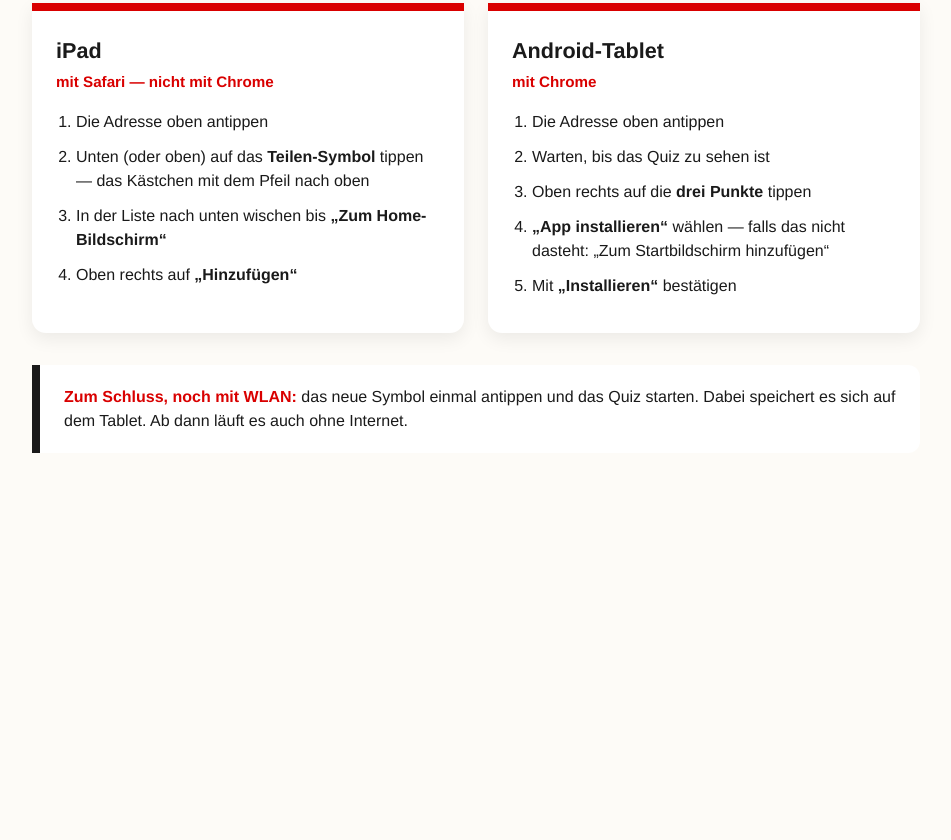
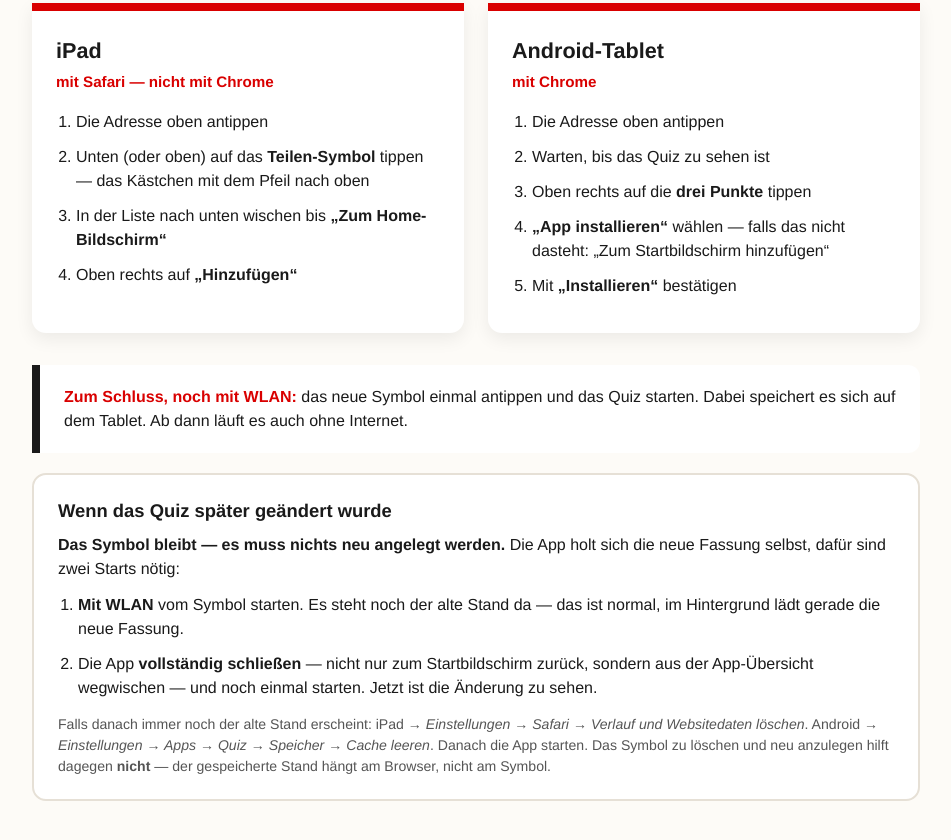
Before and after one commit to JuneJunilia/gleichstellungs-quiz, a plain HTML site: page anleitung.html in a window 1280 px wide. Shown: the part 392-1232 px from the top of the page, without its empty margins (164-1115 px from the left). Before the commit the page ends 901 px from the top, so only its background shows below. Drawn offline with Linux system fonts and the light colour scheme.

Commit message:
Kurzanleitung: was bei einer Aenderung zu tun ist
Nach der Textaenderung kam die Frage auf, ob die App neu auf den Homescreen
gelegt werden muss. Muss sie nicht — aber es braucht zwei Starts, und beim
ersten sieht es nach einem misslungenen Upload aus. Genau da geben Leute auf,
deshalb steht es jetzt auf dem Blatt, das die Kolleginnen bekommen.

Dazu der Hinweis, dass Symbol loeschen und neu anlegen nicht hilft: der
gespeicherte Stand haengt am Browser, nicht am Symbol. Das ist die
naheliegende und falsche Reaktion.

```diff
--- a/anleitung.html
+++ b/anleitung.html
@@ -38,11 +38,17 @@
   .abschluss { background: #fff; border-left: 8px solid #1a1a1a; padding: 20px 24px; margin-top: 32px; border-radius: 0 12px 12px 0; }
   .abschluss b { color: #d90000; }
 
+  .spaeter { background: #fff; border: 2px solid #e6e0d6; border-radius: 14px; padding: 22px 24px; margin-top: 20px; }
+  .spaeter h2 { font-size: 1.15rem; margin-bottom: 8px; }
+  .spaeter ol { margin: 12px 0 0 20px; }
+  .spaeter .klein { font-size: .88rem; color: #555; margin-top: 14px; }
+
   @media print {
     body { padding: 0; background: #fff; }
     .karte, .abschluss { box-shadow: none; border-color: #000; }
     .adresse { background: #fff; color: #000; border: 2px solid #000; }
     .qr { border: 1px solid #000; }
+    .spaeter { border-color: #000; }
   }
 </style>
 </head>
@@ -94,5 +100,22 @@
   Dabei speichert es sich auf dem Tablet. Ab dann läuft es auch ohne Internet.
 </div>
 
+<div class="spaeter">
+  <h2>Wenn das Quiz später geändert wurde</h2>
+  <p><b>Das Symbol bleibt — es muss nichts neu angelegt werden.</b> Die App holt sich die neue
+  Fassung selbst, dafür sind zwei Starts nötig:</p>
+  <ol>
+    <li><b>Mit WLAN</b> vom Symbol starten. Es steht noch der alte Stand da — das ist normal,
+    im Hintergrund lädt gerade die neue Fassung.</li>
+    <li>Die App <b>vollständig schließen</b> — nicht nur zum Startbildschirm zurück, sondern aus
+    der App-Übersicht wegwischen — und noch einmal starten. Jetzt ist die Änderung zu sehen.</li>
+  </ol>
+  <p class="klein">Falls danach immer noch der alte Stand erscheint:
+  iPad → <i>Einstellungen → Safari → Verlauf und Websitedaten löschen</i>.
+  Android → <i>Einstellungen → Apps → Quiz → Speicher → Cache leeren</i>. Danach die App starten.
+  Das Symbol zu löschen und neu anzulegen hilft dagegen <b>nicht</b> — der gespeicherte Stand
+  hängt am Browser, nicht am Symbol.</p>
+</div>
+
 </body>
 </html>
```
